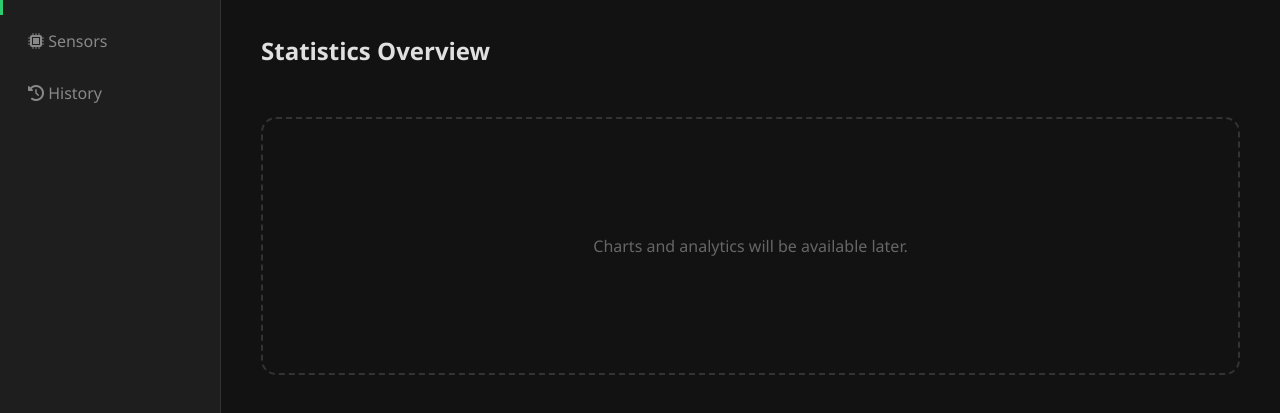
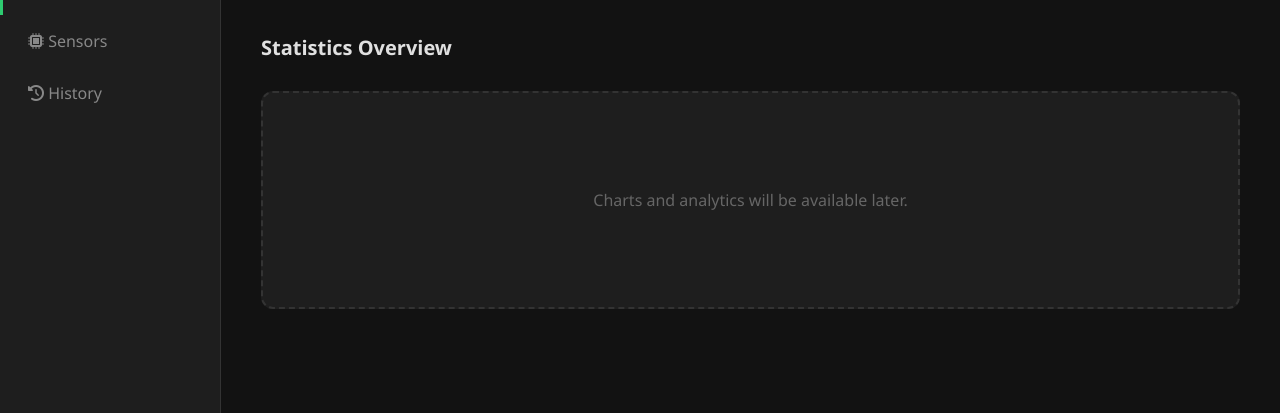
Before and after one commit to fvl1s/Coursework, a plain HTML site: page eco-web/index.html in a window 1280 px wide. Shown: the part 67-480 px from the top of the page. Drawn offline with Linux system fonts and the light colour scheme.

Commit message:
align dashboaed header and container styles

```diff
--- a/eco-web/css/dashboard.css
+++ b/eco-web/css/dashboard.css
@@ -34,11 +34,16 @@
     margin: 15px 0;
 }
 
+#dash-page h2 {
+    margin-bottom: 30px;
+    font-size: 20px;
+}
+
 .stats-placeholder {
-    margin-top: 50px;
+    background-color: #1e1e1e;
+    border: 2px dashed #333;
+    padding: 80px 20px;
+    border-radius: 12px;
     text-align: center;
     color: #666;
-    border: 2px dashed #333;
-    padding: 100px 20px;
-    border-radius: 15px;
 }
```
